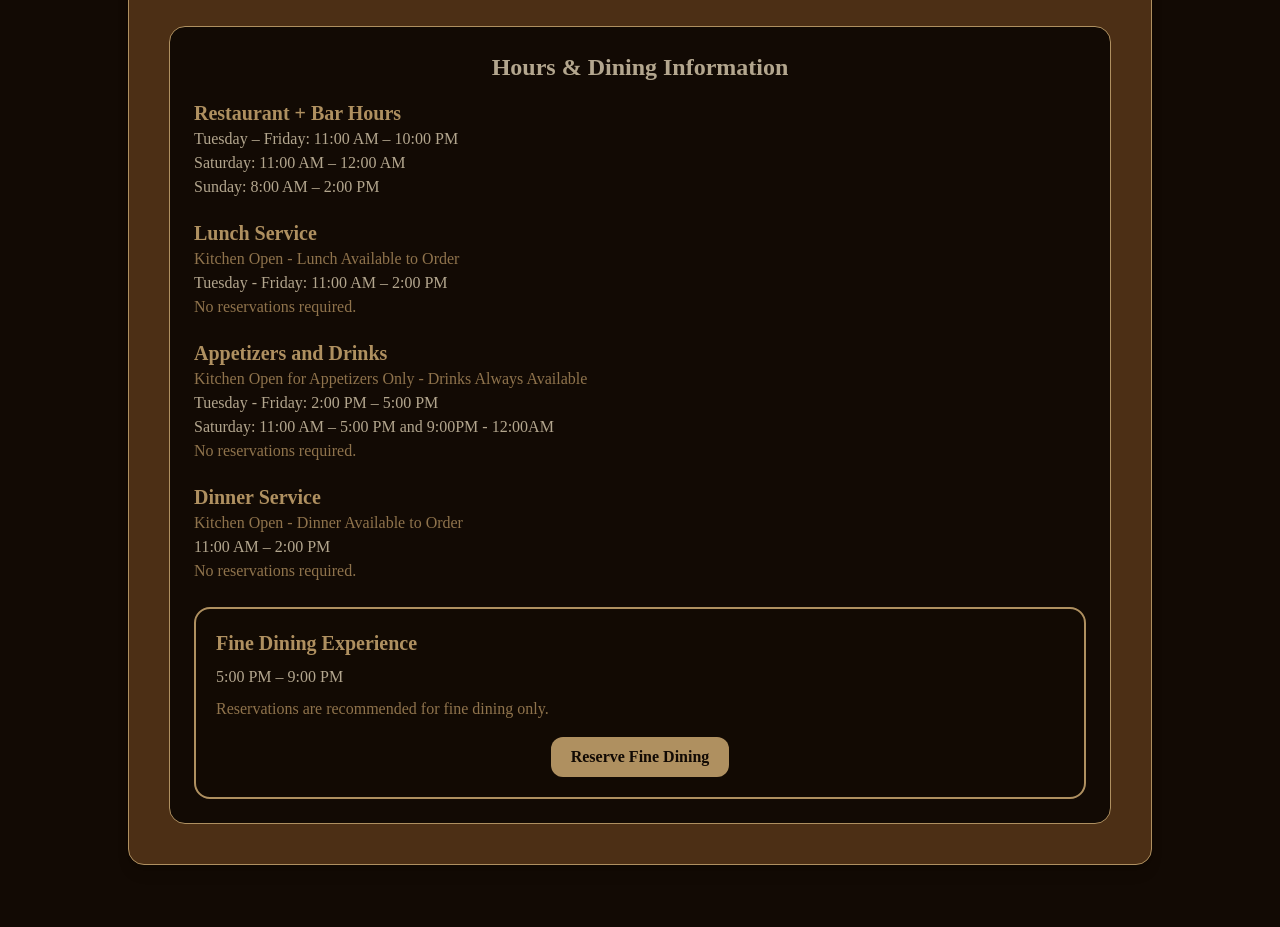
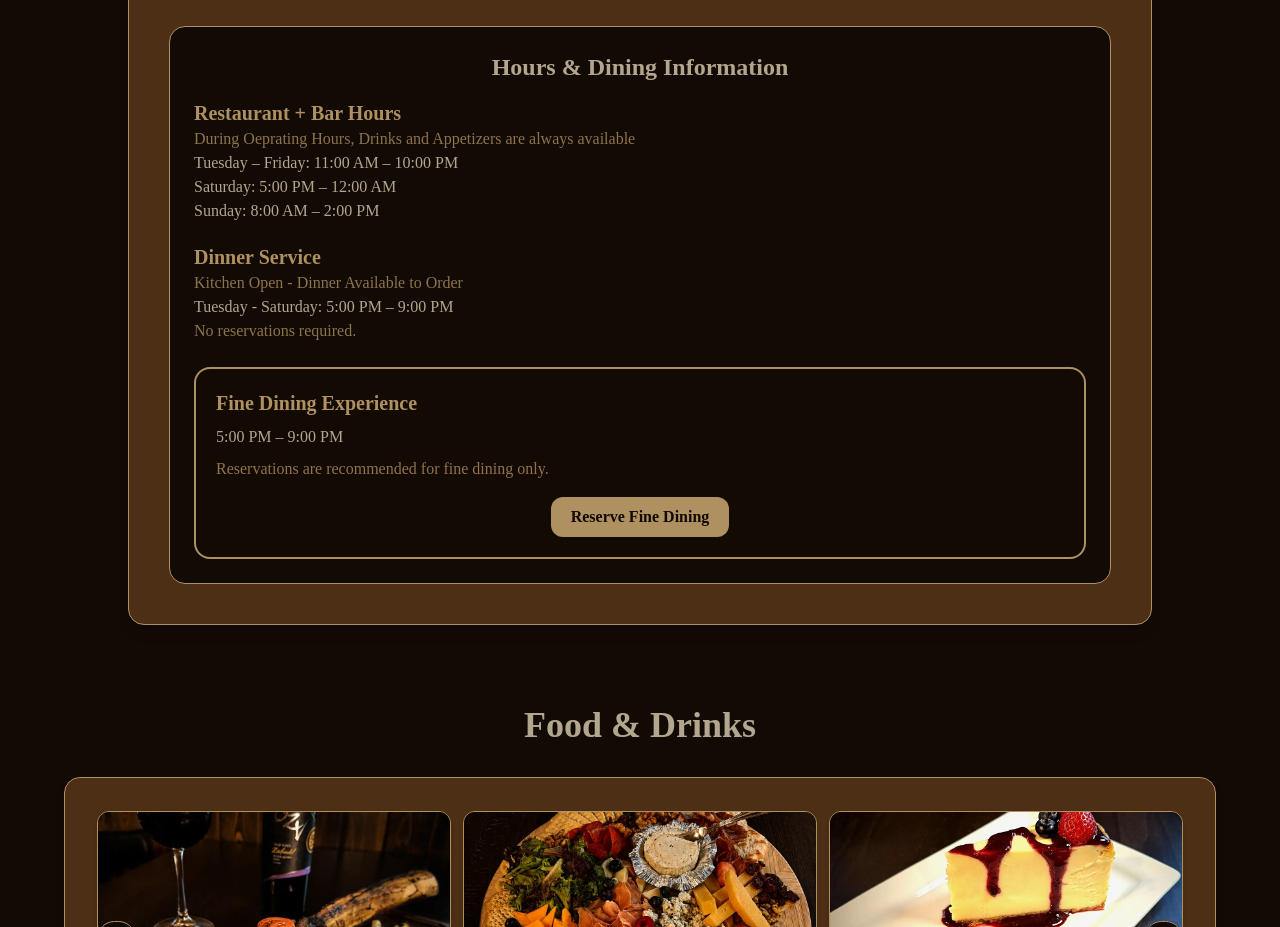
Before and after one commit to nbharvey/OldMain, a React (Vite) app in the folder this-is-old-main/: page / in a window 1280 px wide. Shown: the part 960-1887 px from the top of the page. Built offline with nearby package versions, Linux system fonts and the light colour scheme.

Commit message:
still updating

```diff
--- a/this-is-old-main/src/pages/Home.tsx
+++ b/this-is-old-main/src/pages/Home.tsx
@@ -82,19 +82,21 @@ export default function Home() {
       <div>
         <h3 className="text-xl font-semibold" style={{ color: colors.antique_gold }}>
           Restaurant + Bar Hours
-        </h3>
+                </h3>
+                <p style={mutedTextStyle}>During Oeprating Hours, Drinks and Appetizers are always available </p>
+
         <p style={textStyle}>Tuesday – Friday: 11:00 AM – 10:00 PM</p>
-        <p style={textStyle}>Saturday: 11:00 AM – 12:00 AM</p>
+        <p style={textStyle}>Saturday: 5:00 PM – 12:00 AM</p>
                 <p style={textStyle}>Sunday: 8:00 AM – 2:00 PM</p>
 
       </div>
 
-      <div>
+      {/* <div>
         <h3 className="text-xl font-semibold" style={{ color: colors.antique_gold }}>
        Lunch Service
                 </h3>
                 <p style={mutedTextStyle}>Kitchen Open - Lunch Available to Order</p>
-        <p style={textStyle}>Tuesday - Friday: 11:00 AM – 2:00 PM</p>
+        <p style={textStyle}>Tuesday - Friday: 5:00PM - 9:00PM</p>
         <p style={mutedTextStyle}>No reservations required.</p>
       </div>
       <div>
@@ -105,13 +107,13 @@ export default function Home() {
                 <p style={textStyle}>Tuesday - Friday: 2:00 PM – 5:00 PM</p>
         <p style={textStyle}>Saturday: 11:00 AM – 5:00 PM and 9:00PM - 12:00AM</p>
         <p style={mutedTextStyle}>No reservations required.</p>
-      </div>
+      </div>     */}
       <div>
         <h3 className="text-xl font-semibold" style={{ color: colors.antique_gold }}>
           Dinner Service
                 </h3>
                 <p style={mutedTextStyle}>Kitchen Open - Dinner Available to Order</p>
-        <p style={textStyle}>11:00 AM – 2:00 PM</p>
+        <p style={textStyle}>Tuesday - Saturday: 5:00 PM – 9:00 PM</p>
         <p style={mutedTextStyle}>No reservations required.</p>
       </div>
 
```
